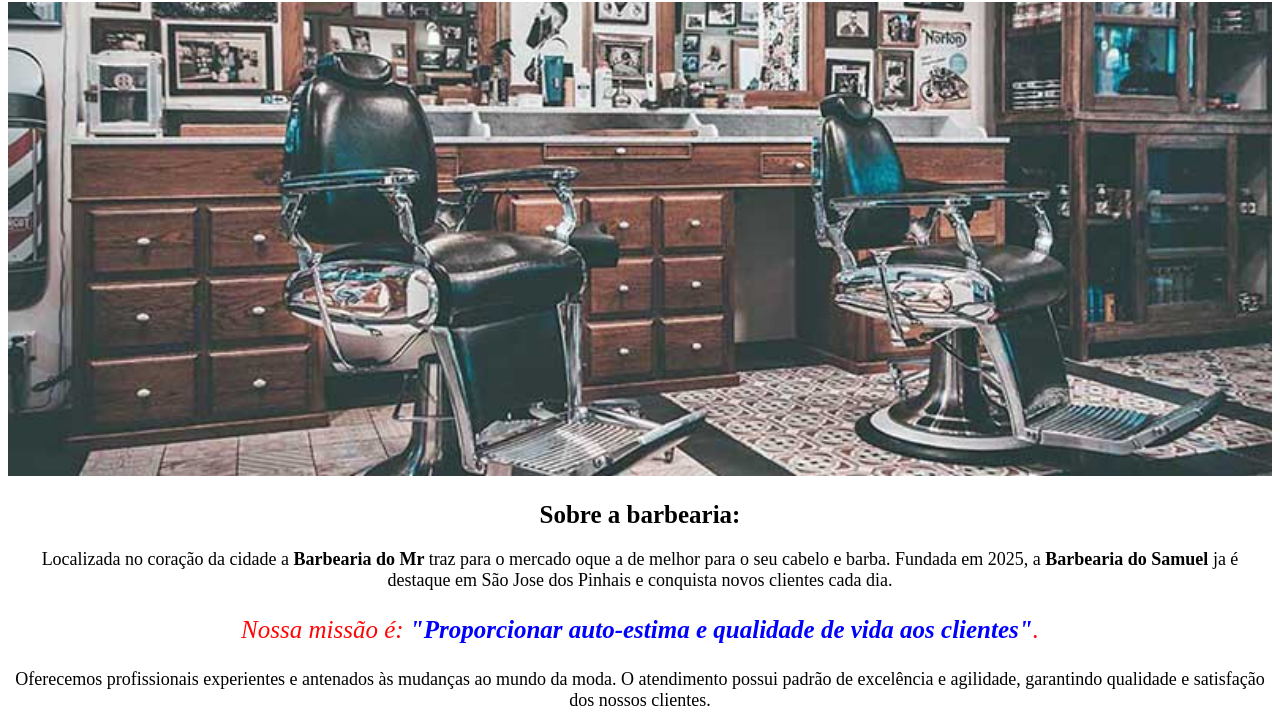
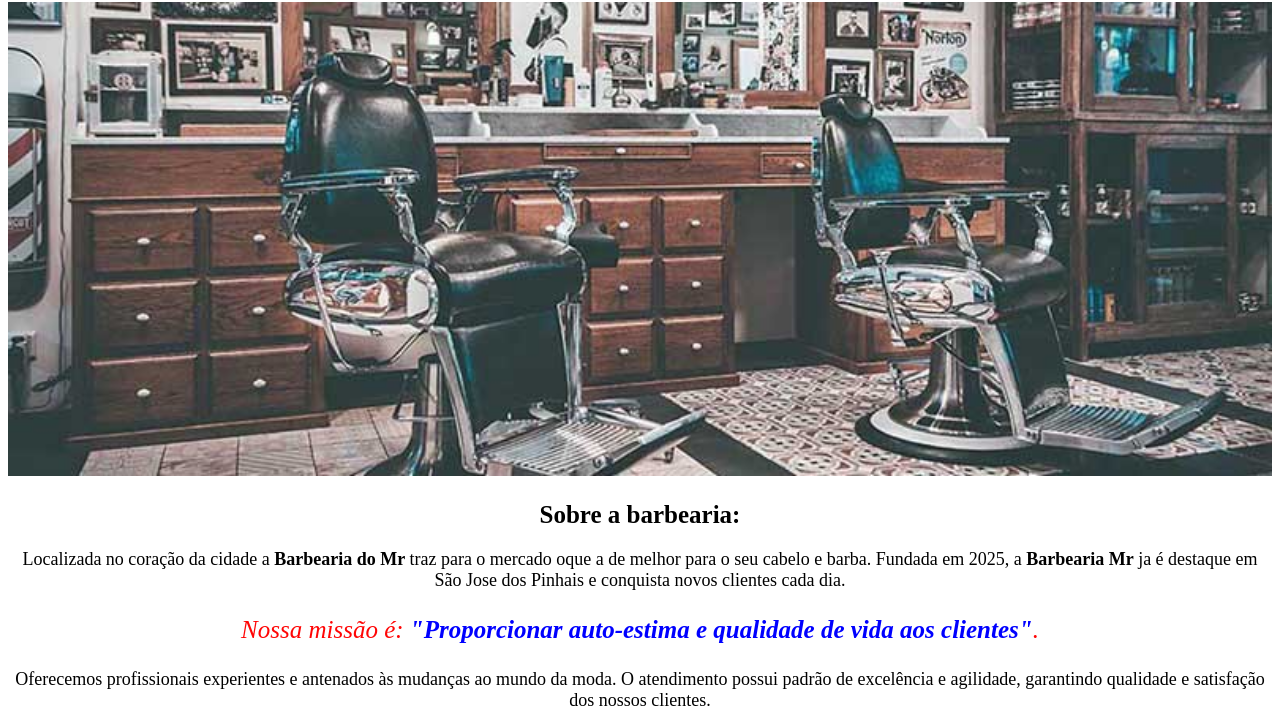
Before and after one commit to Marchinack/Barbearia, a plain HTML site: page index.html in a window 1280 px wide. Shown: the part 78-800 px from the top of the page. Drawn offline with Linux system fonts and the light colour scheme.

Commit message:
Update index.html

```diff
--- a/index.html
+++ b/index.html
@@ -18,7 +18,7 @@
 
   <h2>Sobre a barbearia:</h2>
 
-  <p>Localizada no coração da cidade a <strong>Barbearia do Mr </strong> traz para o mercado oque a de melhor para o seu cabelo e barba. Fundada em 2025, a <strong>Barbearia do Samuel</strong> ja é destaque em São Jose dos Pinhais e conquista novos clientes cada dia.</p>
+  <p>Localizada no coração da cidade a <strong>Barbearia do Mr </strong> traz para o mercado oque a de melhor para o seu cabelo e barba. Fundada em 2025, a <strong>Barbearia Mr</strong> ja é destaque em São Jose dos Pinhais e conquista novos clientes cada dia.</p>
 
   <p id="missao"><em>Nossa missão é: <strong id="missao-destaque">"Proporcionar auto-estima e qualidade de vida aos clientes"</strong>.</em></p>
 
```
